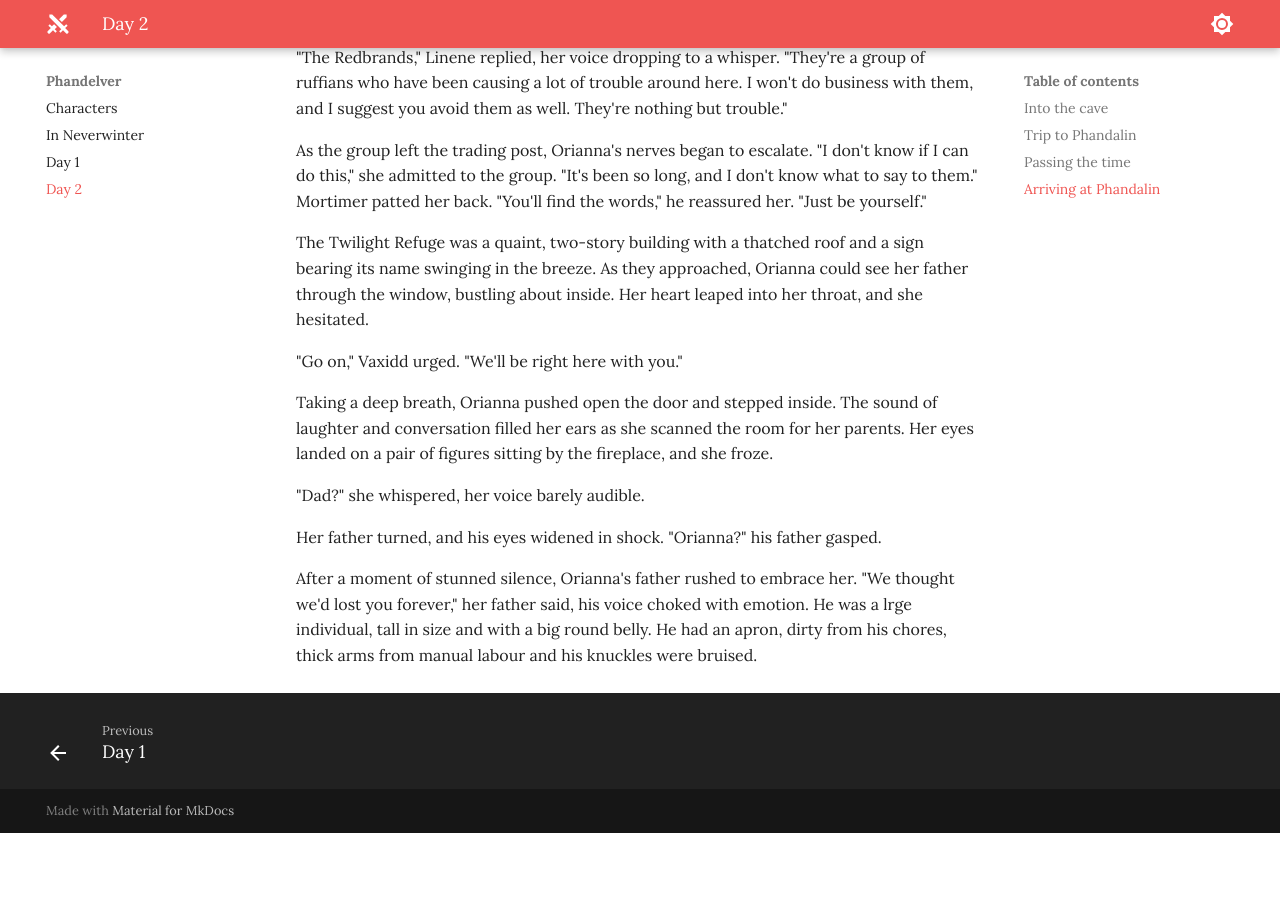
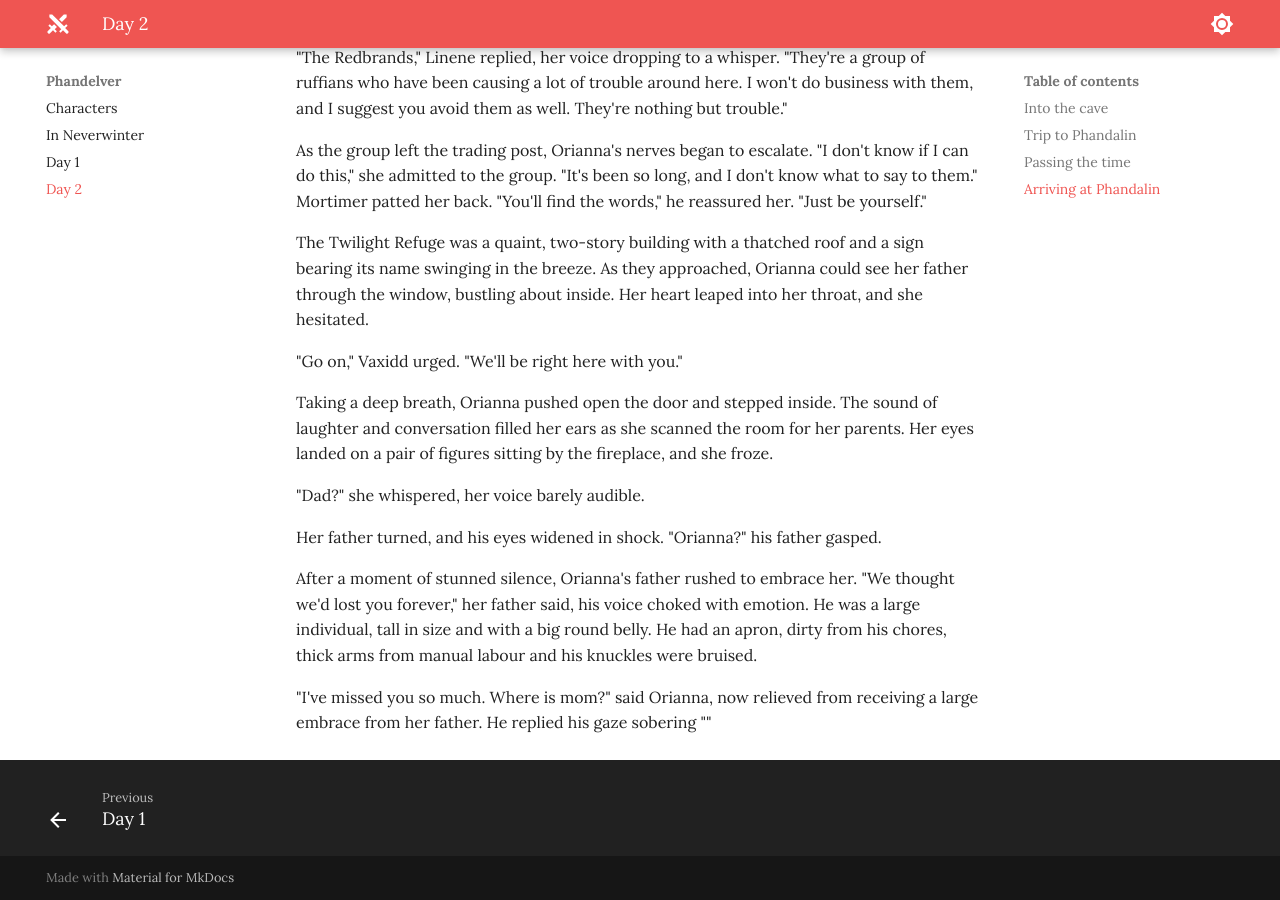
Before and after one commit to jonasmcferreira/adventures, an MkDocs documentation site: the page built from docs/phandelver/02.md, in a window 1280 px wide and 900 px high, scrolled down 10435 px. Built offline with MkDocs 1.6.1 and Material for MkDocs 9.7.7, drawn with Linux system fonts in a browser that asks for light colours; before the commit the page ends 11268 px from its top, so only the background shows below that.

Commit message:
modified docs/phandelver/02.md

```diff
--- a/docs/phandelver/02.md
+++ b/docs/phandelver/02.md
@@ -230,4 +230,6 @@ Taking a deep breath, Orianna pushed open the door and stepped inside. The sound
 
 Her father turned, and his eyes widened in shock. "Orianna?" his father gasped.
 
-After a moment of stunned silence, Orianna's father rushed to embrace her. "We thought we'd lost you forever," her father said, his voice choked with emotion. He was a lrge individual, tall in size and with a big round belly. He had an apron, dirty from his chores, thick arms from manual labour and his knuckles were bruised.
+After a moment of stunned silence, Orianna's father rushed to embrace her. "We thought we'd lost you forever," her father said, his voice choked with emotion. He was a large individual, tall in size and with a big round belly. He had an apron, dirty from his chores, thick arms from manual labour and his knuckles were bruised.
+
+"I've missed you so much. Where is mom?" said Orianna, now relieved from receiving a large embrace from her father. He replied his gaze sobering ""
```
